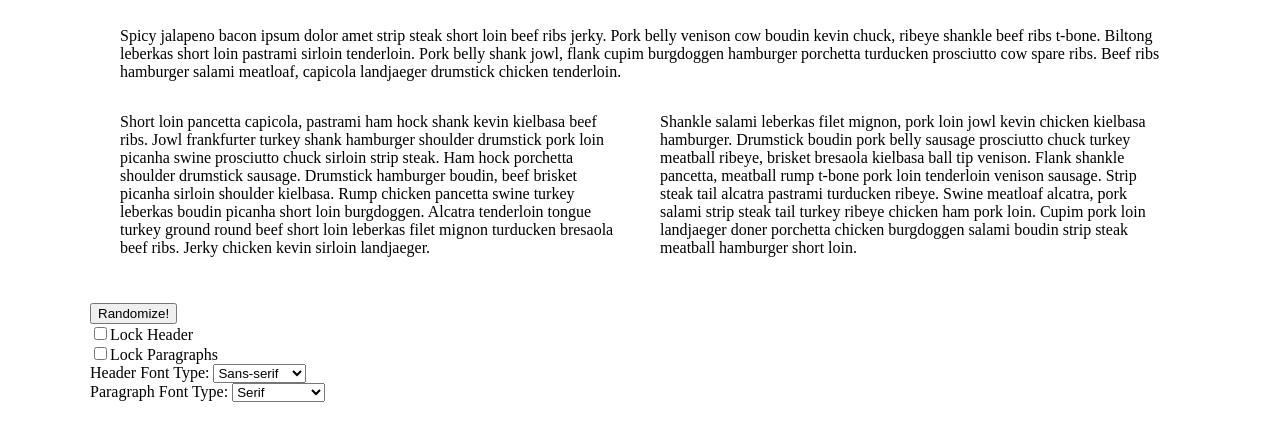
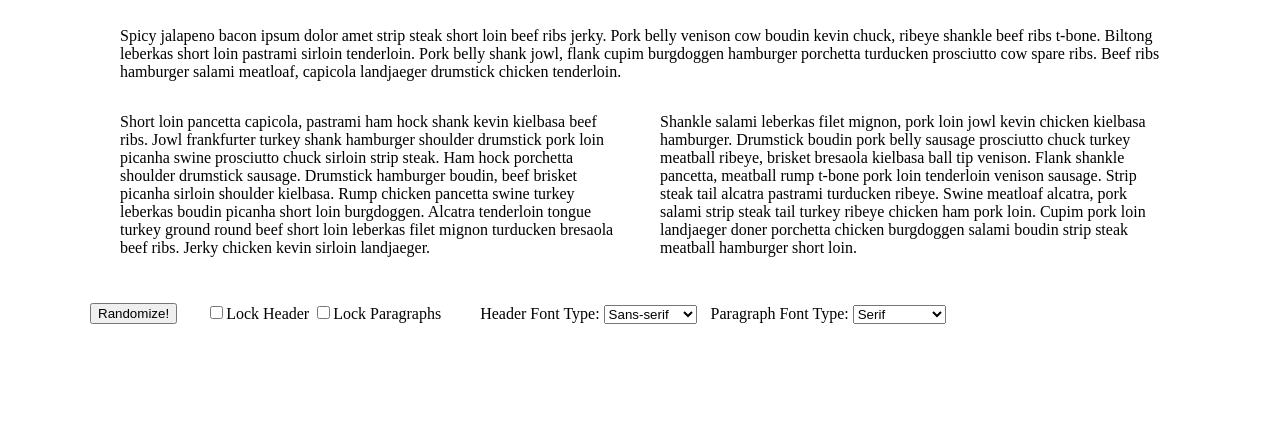
Before and after one commit to Jean-Luc19/capstone_1, a plain HTML site: page index.html in a window 1280 px wide. Shown: the part 120-560 px from the top of the page. Drawn offline with nearby package versions, Linux system fonts and the light colour scheme; no server answers.

Commit message:
some minor css changes on the temp controlbar

```diff
--- a/index.html
+++ b/index.html
@@ -28,14 +28,15 @@
                     venison sausage. Strip steak tail alcatra pastrami turducken ribeye. Swine meatloaf alcatra, pork salami strip steak tail turkey ribeye chicken ham pork
                     loin. Cupim pork loin landjaeger doner porchetta chicken burgdoggen salami boudin strip steak meatball hamburger short loin.</p>
             </div>
-            <div id="js-controls">
+            <div class="controls" id="js-controls">
+                <div id="randomizeBtnContainer">
                     <button id="js-randomizeBtn">Randomize!</button>
                 </div>
                 <div id="locks">
-               <label><input type="checkbox" id="js-headerLockBtn">Lock Header</label></br>
+                    <label><input type="checkbox" id="js-headerLockBtn">Lock Header</label>
                     <label><input type="checkbox" id="js-paraLockBtn">Lock Paragraphs</label>
                 </div>
-            <div id="userPreferences">
+                <div id="categoryDrops">
                     <label for="headerCategories">Header Font Type:</label>
                     <select name="headerCategories" id="js-headerCategories">
                         <option value="sans-serif">Sans-serif</option>
@@ -43,7 +44,7 @@
                         <option value="display">Display</option>
                         <option value="handwriting">Handwriting</option>
                         <option value="monospace">Monospace</option>
-                </select></br>
+                    </select>
                     <label for="paraCategories">Paragraph Font Type:</label>
                     <select name="paraCategories" id="js-paraCategories">
                         <option value="serif">Serif</option>
@@ -54,6 +55,7 @@
                     </select>
                 </div>
             </div>
+        </div>
     </main>
 </body>
 <script src="https://code.jquery.com/jquery-3.1.1.min.js" integrity="sha256-hVVnYaiADRTO2PzUGmuLJr8BLUSjGIZsDYGmIJLv2b8=" crossorigin="anonymous"></script>
--- a/styles/main.css
+++ b/styles/main.css
@@ -25,3 +25,15 @@ div#paragraphs p:last-child{
   width: 500px;
   display: inline-block;
 }
+div.controls div{
+  margin-right: 25px;
+  vertical-align: top;
+  display: inline-block;
+}
+
+#categoryDrops{
+  margin-top: 2px;
+}
+#categoryDrops label{
+  margin-left: 10px;
+}
```
Lines whose indentation alone changed are shown as unchanged.
